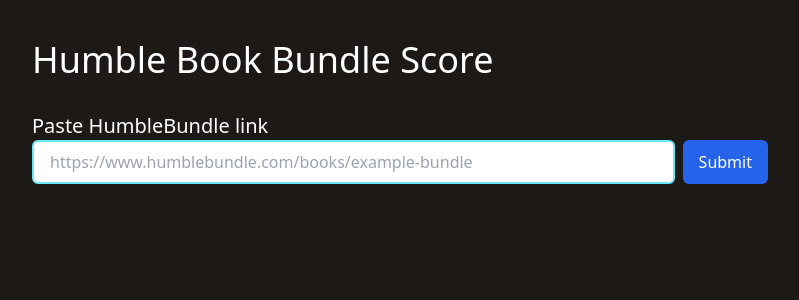
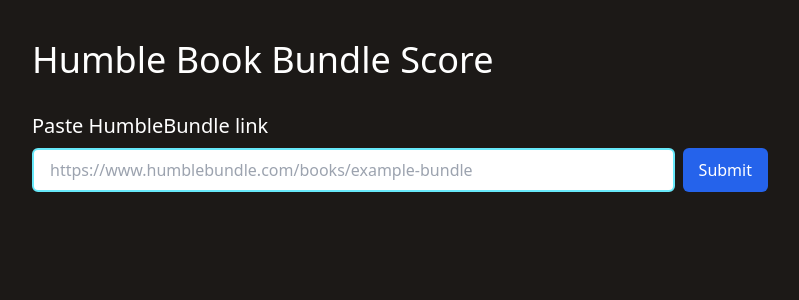
Before and after one commit to eynopv/hbbs, a Next.js app: page / in a window 1280 px wide. Shown: the top 300 px of the page, without its empty margins (240-1039 px from the left). Built offline with nearby package versions, Linux system fonts and the light colour scheme.

Commit message:
feat: add space between label and input field

```diff
--- a/src/app/page.tsx
+++ b/src/app/page.tsx
@@ -25,10 +25,9 @@
 
   return (
     <form onSubmit={onSubmit}>
-      <label htmlFor="bundleUrl" className="text-xl">
+      <label htmlFor="bundleUrl" className="text-xl block mb-2">
         Paste HumbleBundle link
       </label>
-      <br />
       <div className="flex flex-row gap-x-2">
         <input
           type="text"
```
